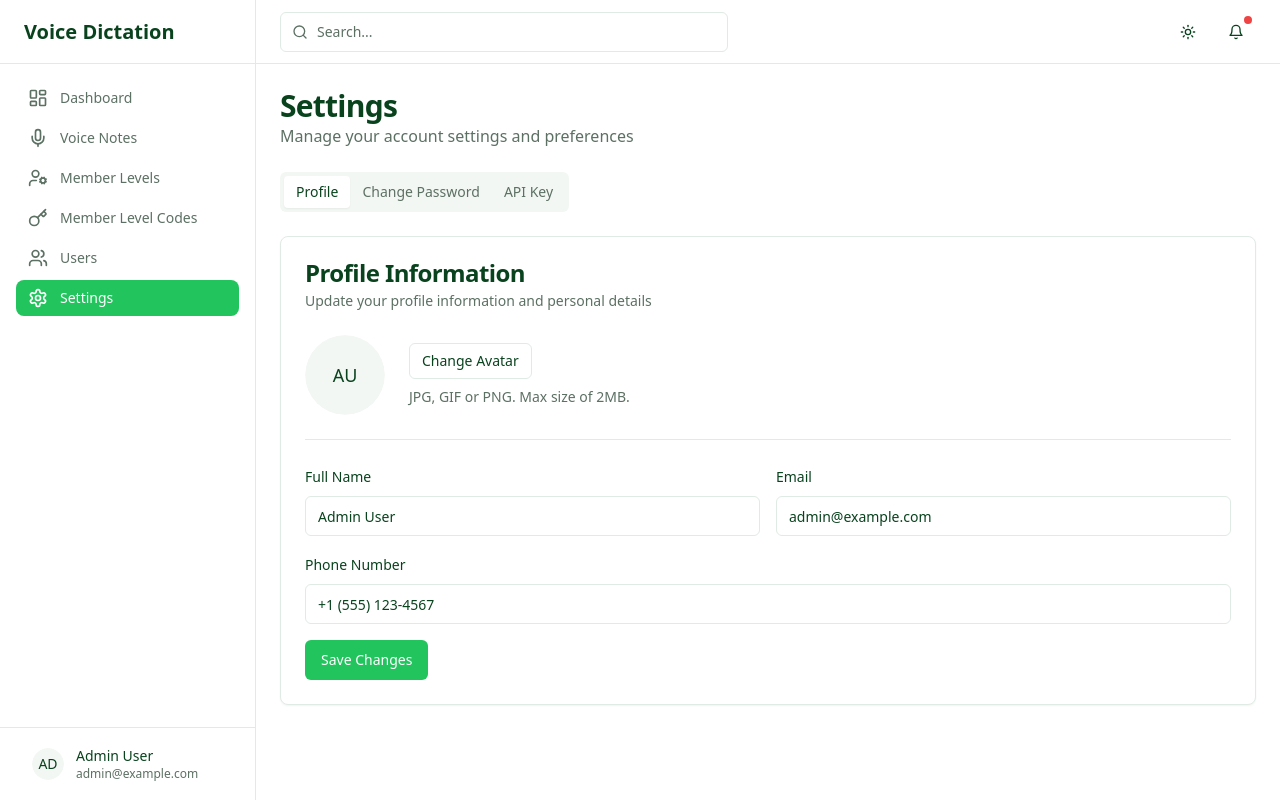
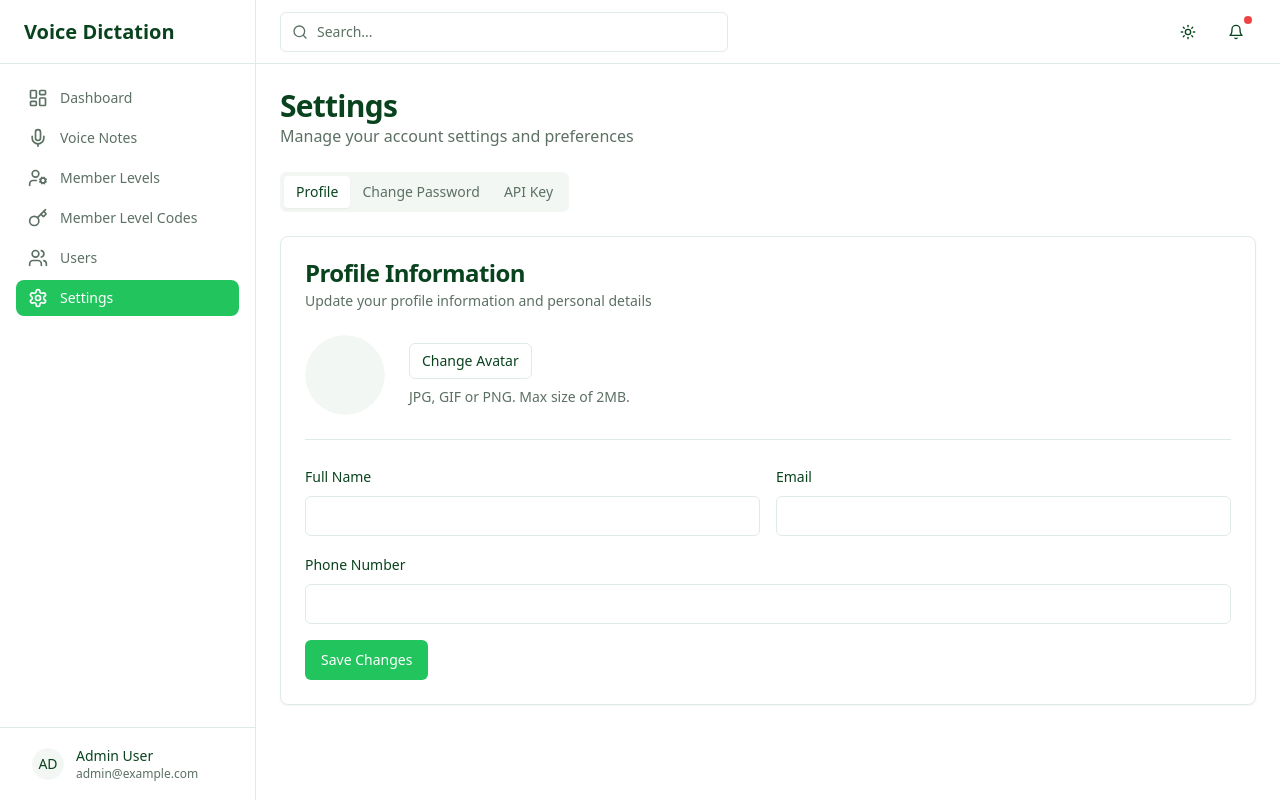
Before and after one commit to Three-Pixel-Dev/voice-dictation-admin, a React (Create React App) app: page /settings in a window 1280 px wide. Built offline with nearby package versions, Linux system fonts and the light colour scheme; no server answers; sample sign-in values are in the browser's storage.

Commit message:
:zap: add name in user listing

```diff
--- a/src/features/settings/pages/Settings.tsx
+++ b/src/features/settings/pages/Settings.tsx
@@ -14,9 +14,9 @@ import type { Profile } from "@/features/profile/services/profile.service"
 
 export function Settings() {
   const [profileData, setProfileData] = useState({
-    name: "Admin User",
-    email: "admin@example.com",
-    phone: "+1 (555) 123-4567",
+    name: "",
+    email: "",
+    phone: "",
   })
 
   const [passwordData, setPasswordData] = useState({
@@ -46,6 +46,13 @@ export function Settings() {
         setLoadingProfile(true)
         const profileData = await profileService.getByUserId(user.userId)
         setProfile(profileData)
+
+        // Auto-fill profile form data
+        setProfileData({
+          name: profileData.name || "",
+          email: user.email || "",
+          phone: "", // Phone number is blank
+        })
 
         // Auto-select based on useDefaultApiKey
         if (profileData.useDefaultApiKey === false) {
--- a/src/features/users/pages/Users.tsx
+++ b/src/features/users/pages/Users.tsx
@@ -124,7 +124,7 @@ export function Users() {
                 <TableRow>
                   <TableHead>User</TableHead>
                   <TableHead>Email</TableHead>
-                  <TableHead>Profile ID</TableHead>
+                  <TableHead>Name</TableHead>
                   <TableHead>Created</TableHead>
                   <TableHead className="text-right">Actions</TableHead>
                 </TableRow>
@@ -145,7 +145,7 @@ export function Users() {
                         </div>
                       </TableCell>
                       <TableCell>{user.email}</TableCell>
-                      <TableCell>{user.profileId ?? "-"}</TableCell>
+                      <TableCell>{user.name ?? "-"}</TableCell>
                       <TableCell>
                         {formatDate(user.masterData?.createdAt)}
                       </TableCell>
--- a/src/features/users/types/users.types.ts
+++ b/src/features/users/types/users.types.ts
@@ -4,6 +4,7 @@ export interface User {
   id: number
   email: string
   profileId?: number
+  name?: string
   masterData?: MasterData
 }
 
```
